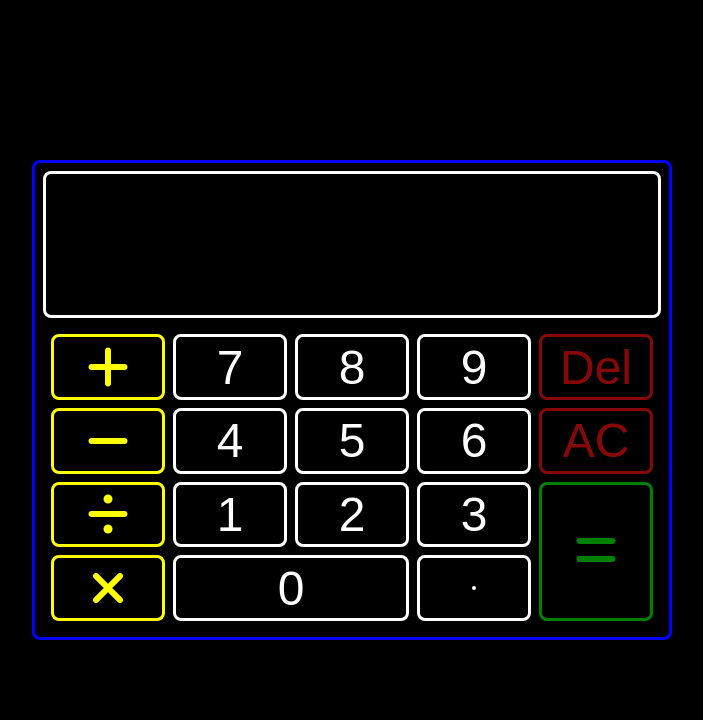
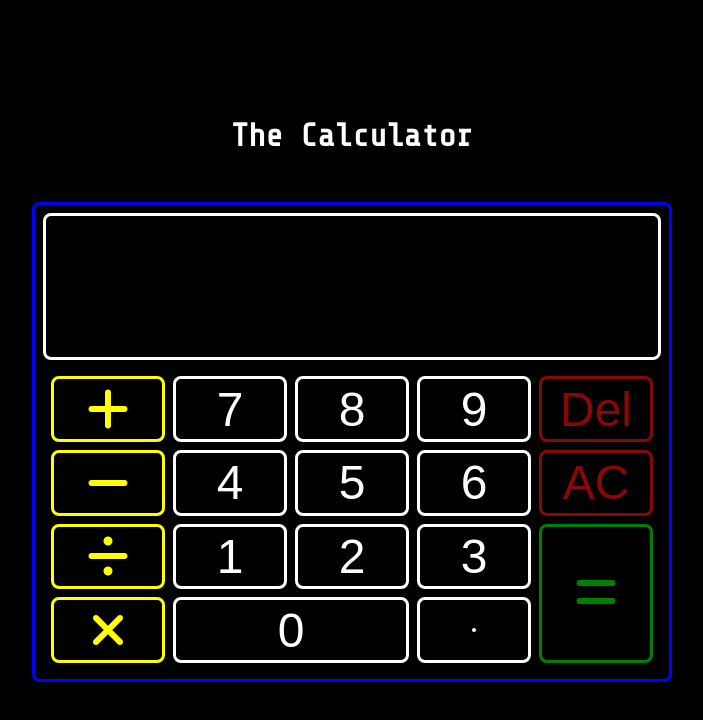
Before and after one commit to yousef8/Calculator, a plain HTML site: page index.html in a window 1280 px wide. Shown: the whole page, without its empty margins (288-991 px from the left). Drawn offline with nearby package versions, Linux system fonts and the light colour scheme.

Commit message:
Add Header

```diff
--- a/index.html
+++ b/index.html
@@ -1,5 +1,6 @@
 <!DOCTYPE html>
 <html lang="en">
+
 <head>
   <meta charset="UTF-8" />
   <meta http-equiv="X-UA-Compatible" content="IE=edge" />
@@ -7,24 +8,23 @@
   <!-- Google Fonts -->
   <link rel="preconnect" href="https://fonts.googleapis.com" />
   <link rel="preconnect" href="https://fonts.gstatic.com" crossorigin />
-    <link
-      href="https://fonts.googleapis.com/css2?family=Share+Tech+Mono&display=swap"
-      rel="stylesheet"
-    />
+  <link href="https://fonts.googleapis.com/css2?family=Share+Tech+Mono&display=swap" rel="stylesheet" />
 
   <!-- Font Awesome -->
-    <script
-      src="https://kit.fontawesome.com/0f4b56f4a5.js"
-      crossorigin="anonymous"
-    ></script>
+  <script src="https://kit.fontawesome.com/0f4b56f4a5.js" crossorigin="anonymous"></script>
 
   <!-- Styling -->
   <link rel="stylesheet" href="styles.css" />
 
   <title>Calculator</title>
 </head>
+
 <body>
+
   <div class="container">
+    <div class="header">
+      <h1>The Calculator</h1>
+    </div>
     <div class="calculator">
       <div class="display">
         <div id="process"></div>
@@ -56,7 +56,9 @@
           <button id="eight">8</button>
           <button id="nine">9</button>
           <button id="zero">0</button>
-            <button id="dot"><div id="period"></div></button>
+          <button id="dot">
+            <div id="period"></div>
+          </button>
         </div>
         <button class="controls" id="del">Del</button>
         <button class="controls" id="clear">AC</button>
@@ -66,4 +68,5 @@
   </div>
   <script src="main.js"></script>
 </body>
+
 </html>
--- a/styles.css
+++ b/styles.css
@@ -17,11 +17,13 @@ body {
 .container {
   height: 100vh;
   display: flex;
+  flex-direction: column;
   justify-content: center;
   align-items: center;
 }
 
 .calculator {
+  margin-top: 3rem;
   width: 50%;
   height: 60%;
   border: 3px solid blue;
```
Lines whose indentation alone changed are shown as unchanged.
